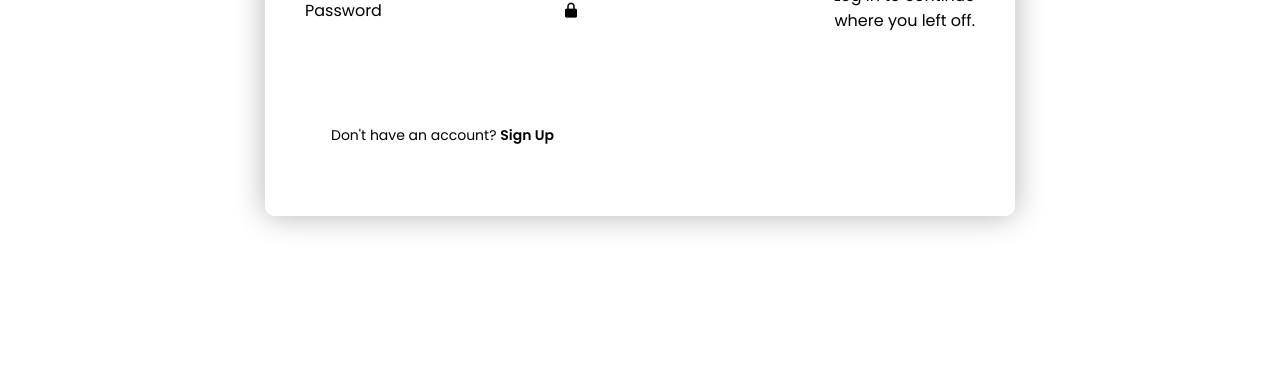
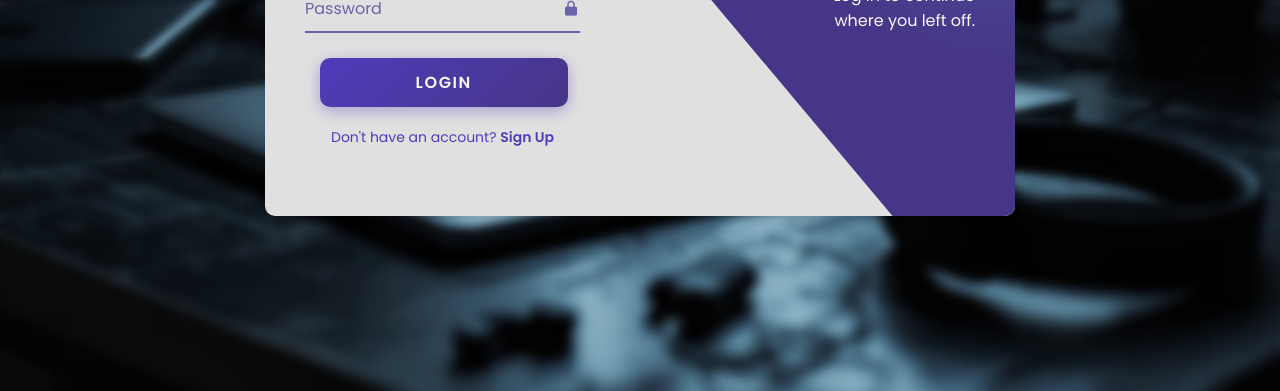
Before and after one commit to FadyNF/Tech-E-Commerce, a plain HTML site: page pages/login_signup.html in a window 1280 px wide. Shown: the part 409-800 px from the top of the page. Drawn offline with nearby package versions, Linux system fonts and the light colour scheme.

Commit message:
changed the login page to the new color palette

```diff
--- a/styles/global_styles.css
+++ b/styles/global_styles.css
@@ -17,23 +17,6 @@
 
 /**************************************************************************************/
 
-  /* --primary-color: #2563eb;
-  --secondary-color: #1e40af; */
-  --text-color: #1f2937;
-  --text-light: #6b7280;
-  --text-inverse: #ffffff;
-  --bg-color: #ffffff;
-  --bg-secondary: #f9fafb;
-  --bg-inverse: #111827;
-  --border-radius: 0.5rem;
-  --shadow-sm: 0 1px 2px 0 rgba(0, 0, 0, 0.05);
-  --shadow-md: 0 4px 6px -1px rgba(0, 0, 0, 0.1),
-    0 2px 4px -1px rgba(0, 0, 0, 0.06);
-  --shadow-lg: 0 10px 15px -3px rgba(0, 0, 0, 0.1),
-    0 4px 6px -2px rgba(0, 0, 0, 0.05);
-  --transition: all 0.3s ease;
-
-
   --cards: 3;
   --cardHeight: 120vh;
   --cardTopPadding: 1.5em;
--- a/styles/login_signup.css
+++ b/styles/login_signup.css
@@ -7,25 +7,43 @@
   box-sizing: border-box;
   font-family: "Poppins", sans-serif;
 }
-
 body {
   display: flex;
   justify-content: center;
   align-items: center;
   min-height: 100vh;
-  background: linear-gradient(135deg, var(--teal-primary),var(--dark-teal));
+  background-image: url("/media/index_media/backgrounds/background2.png");
+  background-size: cover;
+  background-position: center;
+  position: relative;
+  overflow: hidden;
+}
+
+body::before {
+  content: "";
+  position: absolute;
+  top: 0;
+  left: 0;
+  width: 100%;
+  height: 100%;
+  background-image: inherit;
+  background-size: cover;
+  background-position: center;
+  filter: blur(5px);
+  z-index: -1;
+  opacity: 0.9;
 }
 
 .wrapper {
   position: relative;
   width: 750px;
   height: 450px;
-  background: rgba(255, 255, 255, 0.9);
-  border: 2px solid var(--teal-primary) (255, 255, 255, 0.3);
+  background: #e1e0e0;
+  backdrop-filter: blur(10px);
+  border: none;
   border-radius: 10px;
-  box-shadow: 0 0 30px rgba(0, 0, 0, 0.3);
+  box-shadow: 0 4px 6px rgba(0, 0, 0, 0.1);
   overflow: hidden;
-  backdrop-filter: blur(10px);
 }
 
 .wrapper .form-box {
@@ -47,7 +65,7 @@ body {
   margin-bottom: 10px;
   position: relative;
   font-size: 32px;
-  color: var(--dark-teal);
+  color: var(--sky-blue);
   text-align: center;
 }
 
@@ -59,7 +77,7 @@ body {
   transform: translateX(-50%);
   width: 40px;
   height: 4px;
-  background: var(--teal-primary);
+  background: var(--sky-blue);
 }
 
 .form-box .input-box {
@@ -73,19 +91,19 @@ body {
   width: 100%;
   height: 100%;
   background: transparent;
-  color: var(--dark-teal);
+  color: var(--midnight-blue);
   font-size: 16px;
   font-weight: 500;
   border: none;
   outline: none;
-  border-bottom: 2px solid var(--teal-primary);
+  border-bottom: 2px solid var(--muted-purple);
   transition: 0.5s;
   padding-right: 23px;
 }
 
 .input-box input:focus,
 .input-box input:valid {
-  border-bottom-color: var(--orange-primary);
+  border-bottom-color: var(--sky-blue);
 }
 
 .input-box label {
@@ -94,7 +112,7 @@ body {
   left: 0;
   transform: translateY(-50%);
   font-size: 16px;
-  color: var(--teal-primary);
+  color: var(--muted-purple);
   pointer-events: none;
   transition: 0.5s;
 }
@@ -102,7 +120,7 @@ body {
 .input-box input:focus ~ label,
 .input-box input:valid ~ label {
   top: -5px;
-  color: var(--orange-primary);
+  color: var(--sky-blue);
 }
 
 .input-box i {
@@ -111,32 +129,74 @@ body {
   right: 0;
   transform: translateY(-50%);
   font-size: 18px;
-  color: var(--teal-primary);
+  color: var(--muted-purple);
   transition: 0.5s;
 }
 
 .input-box input:focus ~ i,
 .input-box input:valid ~ i {
-  color: var(--orange-primary);
+  color: var(--sky-blue);
 }
-
 form button {
-  width: 100%;
-  height: 45px;
-  background: var(--login-btn);
-  color: white;
+  width: 90%;
+  margin-left: 15px;
+  padding: 0.75rem 2rem;
+  background: linear-gradient(
+    135deg,
+    var(--primary-purple) 0%,
+    var(--deep-purple) 50%,
+    var(--navy-blue) 100%
+  );
+  color: var(--off-white);
   border: none;
-  outline: none;
-  border-radius: 40px;
+  border-radius: 10px;
   cursor: pointer;
   font-size: 16px;
   font-weight: 600;
   position: relative;
   overflow: hidden;
   z-index: 1;
-  transition: transform 0.4s ease, background 0.4s ease;
+  box-shadow: 0 4px 15px rgba(79, 60, 187, 0.4),
+    0 0 10px rgba(109, 178, 230, 0.2) inset;
+  transition: all 0.5s cubic-bezier(0.23, 1, 0.32, 1);
+  letter-spacing: 0.1rem;
+  text-transform: uppercase;
+}
+form button {
+  width: 90%;
+  margin-left: 15px;
+  padding: 0.75rem 2rem;
+  background: linear-gradient(
+    135deg,
+    var(--primary-purple) 0%,
+    var(--deep-purple) 100%
+  );
+  color: var(--off-white);
+  border: none;
+  border-radius: 10px;
+  cursor: pointer;
+  font-size: 16px;
+  font-weight: 600;
+  position: relative;
+  overflow: hidden;
+  z-index: 1;
+  box-shadow: 0 4px 15px rgba(79, 60, 187, 0.4);
+  transition: transform 0.3s ease, background 0.6s cubic-bezier(0.4, 0, 0.2, 1),
+    box-shadow 0.4s ease;
+  letter-spacing: 0.1rem;
+  text-transform: uppercase;
 }
 
+form button:hover {
+  transform: translateY(-3px);
+  background: linear-gradient(
+    135deg,
+    var(--sky-blue) 0%,
+    var(--cool-blue) 50%,
+    var(--steel-blue) 100%
+  );
+  box-shadow: 0 6px 20px rgba(109, 178, 230, 0.6);
+}
 
 form button::before {
   content: "";
@@ -145,37 +205,48 @@ form button::before {
   left: -50%;
   width: 200%;
   height: 200%;
-  background: var(--btn-hover);
+  background: rgba(109, 178, 230, 0.1);
+  transform: rotate(45deg);
   z-index: -1;
+  opacity: 0;
   transition: opacity 0.5s ease;
-  opacity: 0;
-  border-radius: inherit;
 }
 
 form button:hover::before {
   opacity: 1;
+  animation: electricPulse 1.5s ease infinite;
+}
+
+@keyframes electricPulse {
+  0% {
+    left: -50%;
+  }
+  100% {
+    left: 150%;
+  }
 }
 
 form button:active {
-  transform: scale(0.95);
+  transform: scale(0.97) translateY(-1px);
+  box-shadow: 0 3px 12px rgba(109, 178, 230, 0.7);
 }
 
 form .linkTxt {
   font-size: 14px;
-  color: var(--dark-teal);
+  color: var(--primary-purple);
   text-align: center;
   margin: 20px 0 10px;
 }
 
 .linkTxt p a {
-  color: var(--teal-primary);
+  color: var(--primary-purple);
   text-decoration: none;
   font-weight: 600;
   transition: color 0.3s ease;
 }
 
 .linkTxt p a:hover {
-  color: var(--orange-primary);
+  color: var(--sky-blue);
   text-decoration: underline;
 }
 
@@ -212,14 +283,14 @@ form .linkTxt {
 
 .wrapper .info-text h2 {
   font-size: 36px;
-  color: var(--white);
+  color: var(--off-white);
   line-height: 1.3;
   text-transform: uppercase;
 }
 
 .wrapper .info-text p {
   font-size: 16px;
-  color: var(--cream-white);
+  color: var(--off-white);
 }
 
 .wrapper .info-text.login .animation {
@@ -243,7 +314,11 @@ form .linkTxt {
   right: 0;
   width: 850px;
   height: 600px;
-  background: var(--orange-gradient);
+  background: radial-gradient(
+    circle at center 0%,
+    var(--cool-blue),
+    var(--deep-purple) 70%
+  );
   transform: rotate(10deg) skewY(40deg);
   transform-origin: bottom right;
   transition: 1.5s ease;
```
